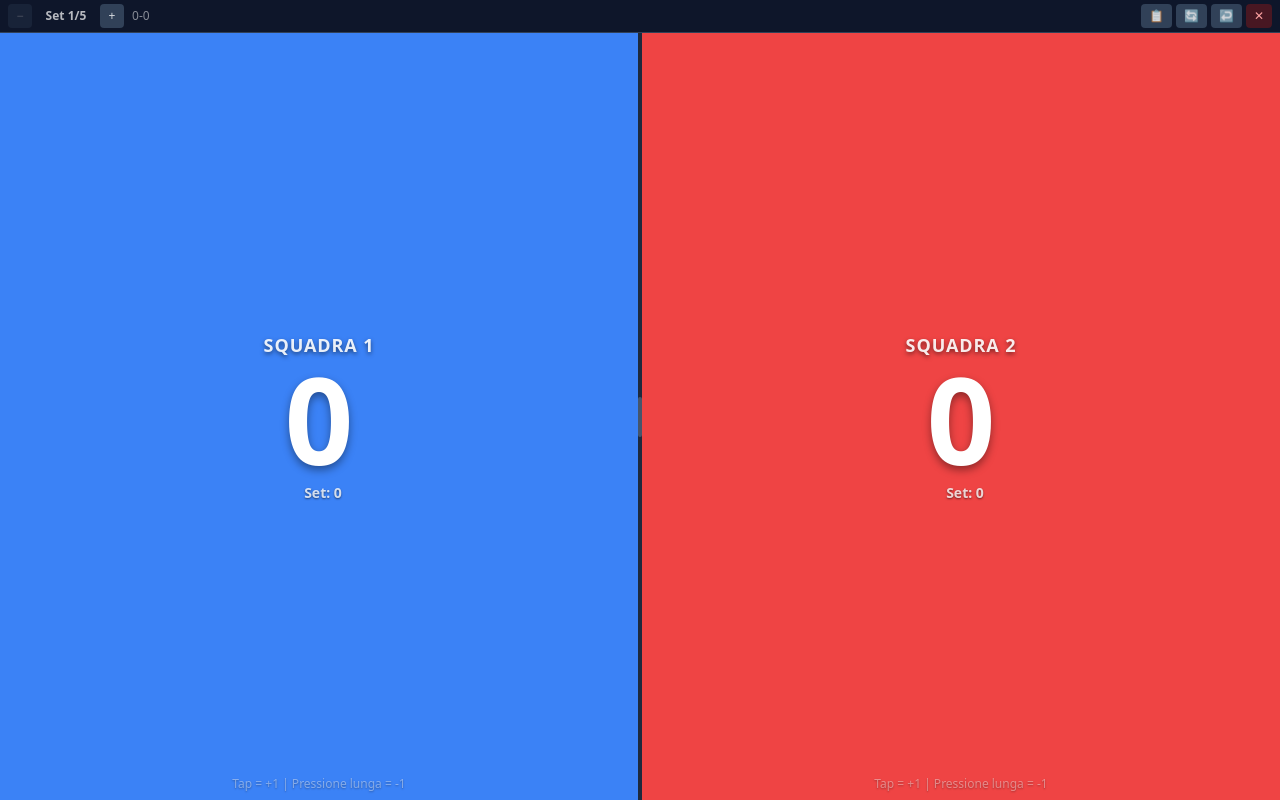
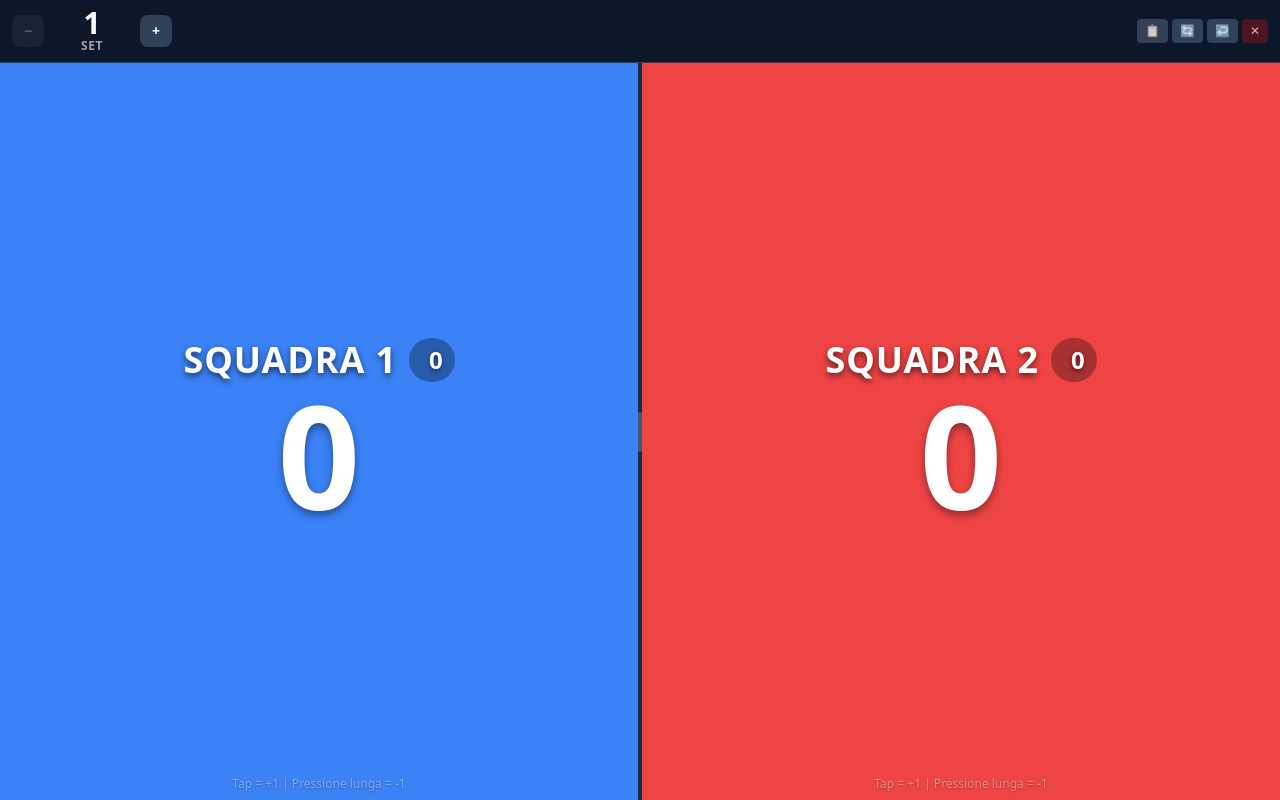
Before and after one commit to maticciofive/Tabellone-Punteggio-Pallavolo, a React (Vite) app: page / in a window 1280 px wide. Both pictures are taken after a click on the button "🏐 Inizia Partita". Built offline with nearby package versions, Linux system fonts and the light colour scheme.

Commit message:
task snapshot 094ce54a-debd-4676-9712-a19d46e628bc

```diff
--- a/src/App.tsx
+++ b/src/App.tsx
@@ -295,43 +295,44 @@ function TeamArea({
         <div className="absolute inset-0 bg-black opacity-30 pointer-events-none" />
       )}
 
-      {/* Team Name */}
-      <div
-        className={`font-bold uppercase tracking-wider text-white/90 text-center px-2 ${
-          isLandscape ? 'text-sm md:text-lg' : 'text-base md:text-xl'
-        }`}
-        style={{ textShadow: '0 2px 4px rgba(0,0,0,0.5)' }}
-      >
-        {name}
+      {/* Team Name with Sets Won */}
+      <div className="flex items-center justify-center gap-2 md:gap-3 px-2 w-full">
+        <div
+          className={`font-black uppercase tracking-wide text-white text-center ${
+            isLandscape ? 'text-xl md:text-3xl lg:text-4xl' : 'text-2xl md:text-4xl'
+          }`}
+          style={{ textShadow: '0 3px 6px rgba(0,0,0,0.6)' }}
+        >
+          {name}
+        </div>
+        {/* Sets Won Badge */}
+        <div className="flex items-center gap-1 bg-black/30 rounded-full px-2 py-1 md:px-3 md:py-1.5">
+          <div className="flex gap-0.5 md:gap-1">
+            {Array.from({ length: setsWon }).map((_, i) => (
+              <div
+                key={i}
+                className="w-3 h-3 md:w-4 md:h-4 rounded-full bg-white shadow-md"
+              />
+            ))}
+          </div>
+          <span
+            className="text-white font-black text-lg md:text-2xl ml-1"
+            style={{ textShadow: '0 2px 4px rgba(0,0,0,0.5)' }}
+          >
+            {setsWon}
+          </span>
+        </div>
       </div>
 
       {/* Score */}
       <div
         className="font-black text-white leading-none"
         style={{
-          fontSize: isLandscape ? 'clamp(4rem, 15vh, 12rem)' : 'clamp(4rem, 20vw, 10rem)',
+          fontSize: isLandscape ? 'clamp(5rem, 18vh, 14rem)' : 'clamp(5rem, 22vw, 12rem)',
           textShadow: '0 4px 8px rgba(0,0,0,0.4)',
         }}
       >
         {score}
-      </div>
-
-      {/* Sets Won */}
-      <div className="flex items-center gap-2 mt-1">
-        <div className="flex gap-1">
-          {Array.from({ length: setsWon }).map((_, i) => (
-            <div
-              key={i}
-              className="w-3 h-3 md:w-4 md:h-4 rounded-full bg-white/90 shadow-md"
-            />
-          ))}
-        </div>
-        <span
-          className="text-white/80 font-semibold text-xs md:text-sm"
-          style={{ textShadow: '0 1px 2px rgba(0,0,0,0.5)' }}
-        >
-          Set: {setsWon}
-        </span>
       </div>
 
       {/* First to target indicator */}
@@ -490,33 +491,37 @@ function GameScreen({
   return (
     <div className="h-[100dvh] w-full flex flex-col overflow-hidden bg-slate-900">
       {/* Top bar */}
-      <div className="flex items-center justify-between px-2 py-1 bg-slate-900/90 border-b border-slate-700 z-10 flex-wrap gap-1">
+      <div className="flex items-center justify-between px-3 py-2 bg-slate-900/90 border-b border-slate-700 z-10 flex-wrap gap-2">
         {/* Set selector + info */}
-        <div className="flex items-center gap-1">
+        <div className="flex items-center gap-2">
           {/* Set selector buttons */}
           <button
             onClick={() => onSetCurrentSet(currentSet - 1)}
             disabled={currentSet <= 1}
-            className="w-6 h-6 rounded bg-slate-700 text-white/80 text-xs hover:bg-slate-600 active:bg-slate-500 disabled:opacity-30 disabled:cursor-not-allowed transition-colors flex items-center justify-center"
+            className="w-8 h-8 rounded-lg bg-slate-700 text-white text-sm font-bold hover:bg-slate-600 active:bg-slate-500 disabled:opacity-30 disabled:cursor-not-allowed transition-colors flex items-center justify-center"
             title="Set precedente"
           >
             −
           </button>
-          <span className="text-white/70 text-xs font-semibold min-w-[60px] text-center">
-            Set {currentSet}/{maxSet}
-            {isTiebreak && <span className="text-yellow-400 ml-1">(TB)</span>}
-          </span>
+
+          {/* Set number display - BIG and prominent */}
+          <div className="flex flex-col items-center min-w-[80px]">
+            <span className="text-white font-black text-2xl md:text-3xl leading-none">
+              {currentSet}
+            </span>
+            <span className="text-white/60 text-[10px] md:text-xs font-semibold uppercase tracking-wider">
+              Set {isTiebreak && <span className="text-yellow-400">TB</span>}
+            </span>
+          </div>
+
           <button
             onClick={() => onSetCurrentSet(currentSet + 1)}
             disabled={currentSet >= maxSet}
-            className="w-6 h-6 rounded bg-slate-700 text-white/80 text-xs hover:bg-slate-600 active:bg-slate-500 disabled:opacity-30 disabled:cursor-not-allowed transition-colors flex items-center justify-center"
+            className="w-8 h-8 rounded-lg bg-slate-700 text-white text-sm font-bold hover:bg-slate-600 active:bg-slate-500 disabled:opacity-30 disabled:cursor-not-allowed transition-colors flex items-center justify-center"
             title="Set successivo"
           >
             +
           </button>
-          <span className="text-white/50 text-xs ml-1">
-            {team1Sets}-{team2Sets}
-          </span>
         </div>
 
         {/* First to target indicator */}
```
